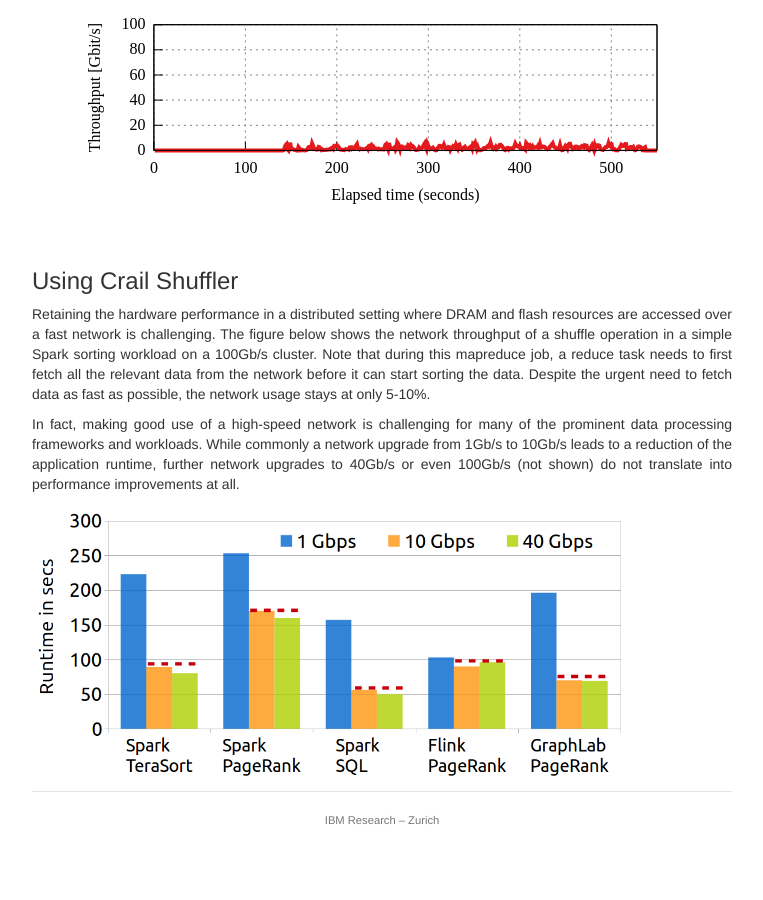
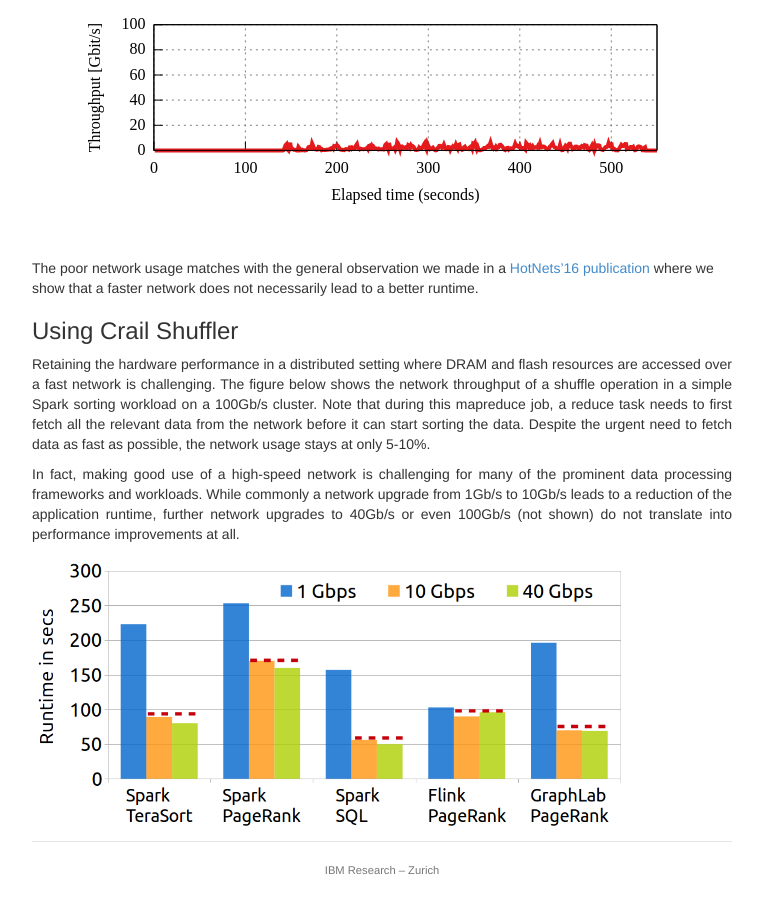
Before and after one commit to apache/incubator-crail-website, a Jekyll site: the page built from _posts/blog/2017-01-1-sorting.md, in a window 1280 px wide and 900 px high, scrolled down 1559 px. Shown: the whole window, without its empty margins (258-1021 px from the left). Built offline with Jekyll 4.4.1, drawn with Linux system fonts in a browser that asks for light colours; before the commit the page ends 2409 px from its top, so only the background shows below that.

Commit message:
Update 2017-01-1-sorting.md

```diff
--- a/_posts/blog/2017-01-1-sorting.md
+++ b/_posts/blog/2017-01-1-sorting.md
@@ -52,6 +52,8 @@
 <div style="text-align:center"><img src ="http://crail.io/docs/net_vanilla.svg" /></div>
 <br><br>
 
+The poor network usage matches with the general observation we made in a [HotNets'16 publication](http://dl.acm.org/citation.cfm?id=3027062) where we show that a faster network does not necessarily lead to a better runtime.
+
 ### Using Crail Shuffler
 
 <div style="text-align: justify">
```
